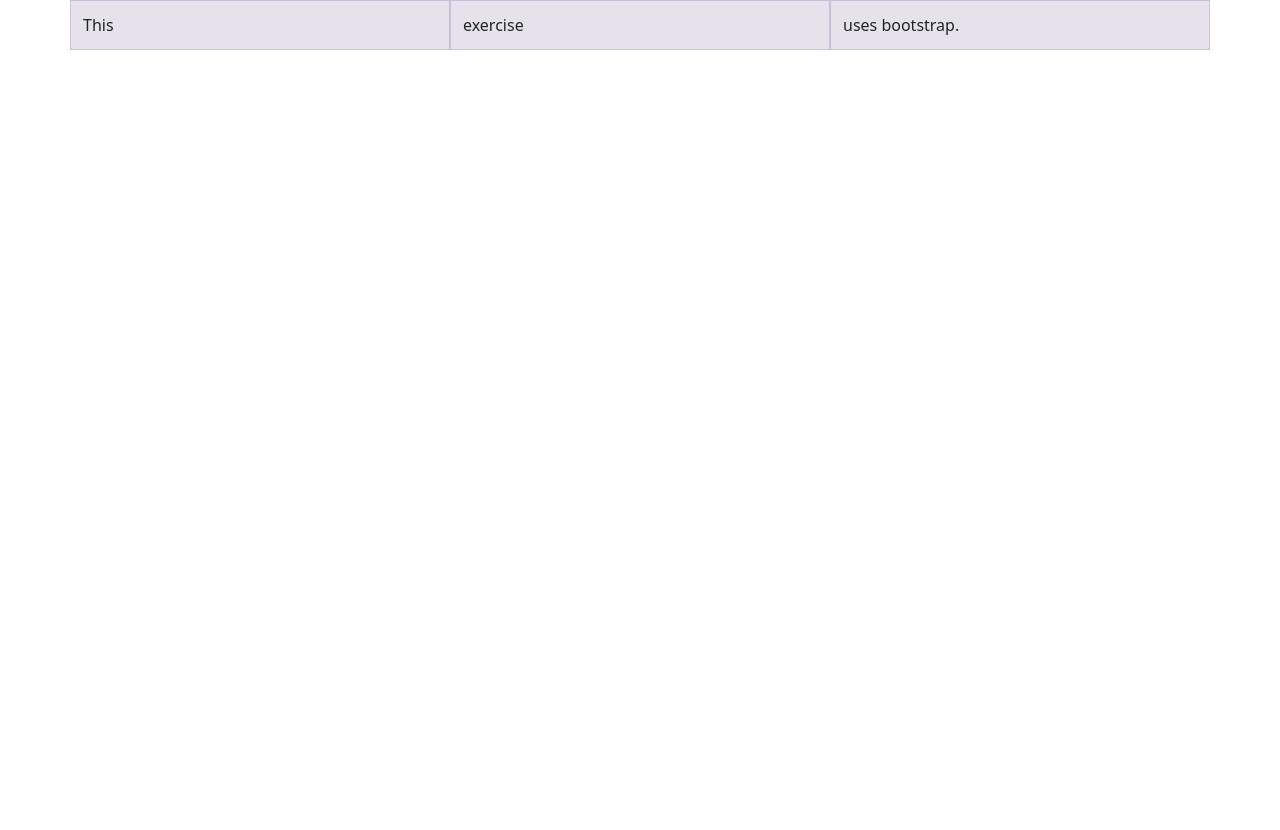
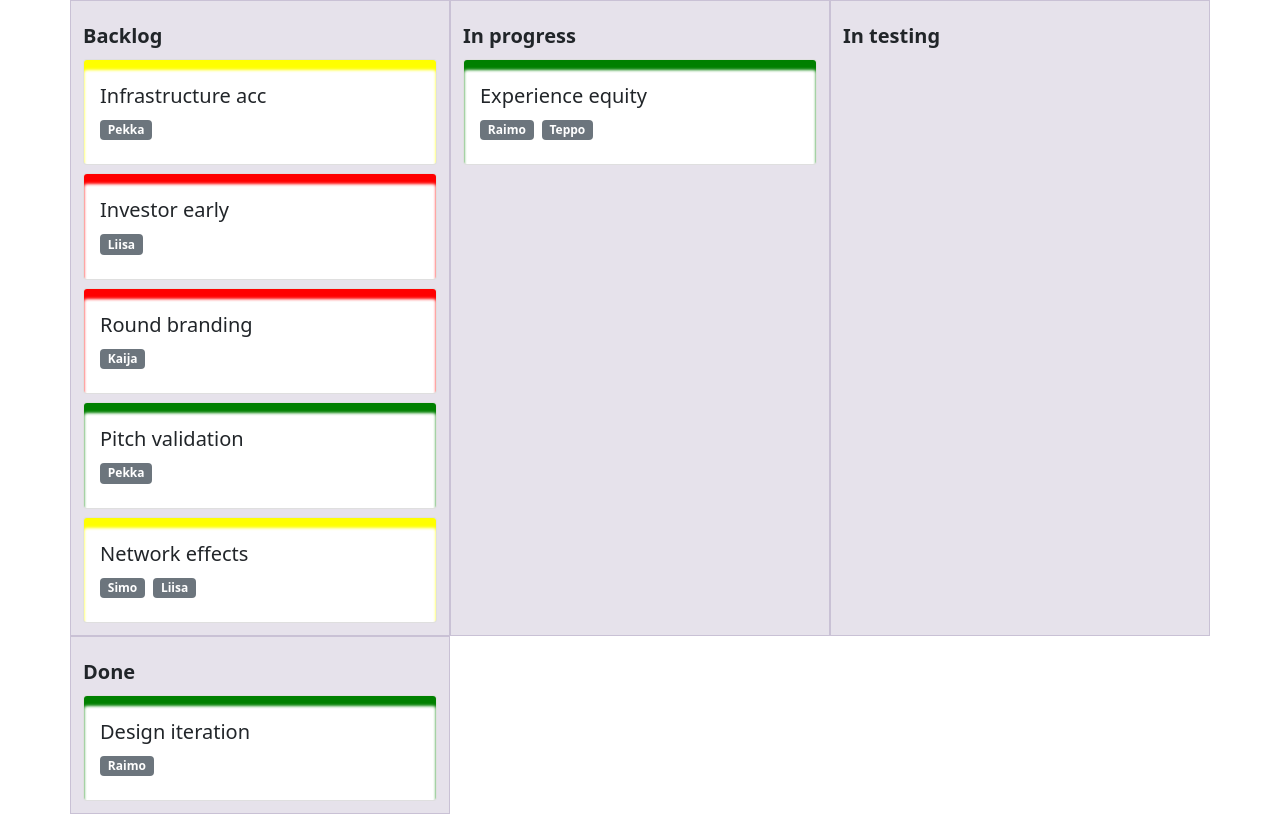
Before and after one commit to csisrobi/kanban-board, a React app in the folder app/: page / in a window 1280 px wide. Before the commit the page ends 800 px from the top, so only its background shows below. Built offline with nearby package versions, Linux system fonts and the light colour scheme.

Commit message:
created board and cards

```diff
--- a/app/package.json
+++ b/app/package.json
@@ -13,6 +13,8 @@
     "bootstrap": "^5.1.3",
     "react": "^18.1.0",
     "react-bootstrap": "^2.4.0",
+    "react-dnd": "^16.0.1",
+    "react-dnd-html5-backend": "^16.0.1",
     "react-dom": "^18.1.0",
     "react-router-dom": "^6.3.0",
     "sass": "^1.52.1",
--- a/app/src/App.js
+++ b/app/src/App.js
@@ -1,8 +1,7 @@
 import React, { useEffect } from "react";
 import BoardAPI from "./api/board";
 import UserAPI from "./api/user";
-import Example1 from "./containers/Example1";
-import Example2 from "./containers/Example2";
+import Board from "./containers/Board";
 import { Routes, Route } from "react-router-dom";
 
 const App = () => {
@@ -49,7 +48,7 @@ const App = () => {
     <div className="container">
       {/*create your own containers and components*/}
       <Routes>
-        <Route path="/" element={<Example1 />} />
+        <Route path="/" element={<Board />} />
       </Routes>
     </div>
   );
--- /dev/null
+++ b/app/src/components/Card/Card.js
@@ -0,0 +1,19 @@
+import React from "react";
+import "./style.scss";
+
+export const Card = ({ title, description, assignees, importance }) => {
+  return (
+    <div className={`card importance-${importance}`}>
+      <div className="card-body">
+        <h5 className="card-title py-2">{title}</h5>
+        <h6 className="card-subtitle mb-2 text-body-secondary gap-2 d-flex flex-wrap">
+          {assignees.map((assignee, i) => (
+            <span key={`${assignee}-${i}`} className="badge bg-secondary">
+              {assignee}
+            </span>
+          ))}
+        </h6>
+      </div>
+    </div>
+  );
+};
--- /dev/null
+++ b/app/src/components/Card/style.scss
@@ -0,0 +1,11 @@
+.importance-0 {
+  box-shadow: 0px 10px 3px red inset;
+}
+
+.importance-1 {
+  box-shadow: 0px 10px 3px yellow inset;
+}
+
+.importance-2 {
+  box-shadow: 0px 10px 3px green inset;
+}
--- /dev/null
+++ b/app/src/containers/Board/index.js
@@ -0,0 +1,50 @@
+import React, { useEffect, useState } from "react";
+import { Card } from "../../components/Card/Card";
+import { DndProvider } from "react-dnd";
+import { HTML5Backend } from "react-dnd-html5-backend";
+import BoardAPI from "../../api/board";
+import UserAPI from "../../api/user";
+
+const Board = () => {
+  const [boardColumns, setBoardColumns] = useState([]);
+  const [users, setUsers] = useState([]);
+
+  useEffect(async () => {
+    const resBoard = await BoardAPI.getBoardColumns();
+    const resUsers = await UserAPI.getUsers();
+
+    setBoardColumns(resBoard.data);
+    setUsers(resUsers.data);
+  }, []);
+
+  return (
+    <DndProvider backend={HTML5Backend}>
+      <div className="row mb-3 overflow-scroll">
+        {boardColumns.map((boardColumn) => (
+          <div key={boardColumn.id} className="col-4 example-grid-col">
+            <div className="py-2 fs-5 fw-bold">{boardColumn.name}</div>
+            <div className="d-flex flex-column gap-2">
+              {boardColumn.tasks.map((task) => {
+                const assignees = task.assigned.map(
+                  (assignedUser) =>
+                    users.find((user) => user.id === assignedUser).name
+                );
+                return (
+                  <Card
+                    key={task.id}
+                    title={task.name}
+                    description={task.description}
+                    assignees={assignees}
+                    importance={task.importance}
+                  />
+                );
+              })}
+            </div>
+          </div>
+        ))}
+      </div>
+    </DndProvider>
+  );
+};
+
+export default Board;
--- a/app/src/containers/Example1/index.js
+++ /dev/null
@@ -1,16 +0,0 @@
-import React, { useEffect } from "react";
-import { ExampleComponent } from "../../components/ExampleComponent";
-
-//Both container Ecample1 and Example2 are just example containers to
-//show the structure of the project. Remove both, before starting the exercise
-const Example1 = () => {
-  return (
-    <div className="row mb-3">
-      <div className="col-4 example-grid-col">This</div>
-      <div className="col-4 example-grid-col">exercise</div>
-      <div className="col-4 example-grid-col">uses bootstrap.</div>
-    </div>
-  );
-};
-
-export default Example1;
```
Also changed, not shown: 2 other files (tests, documents, lock files or other folders).
